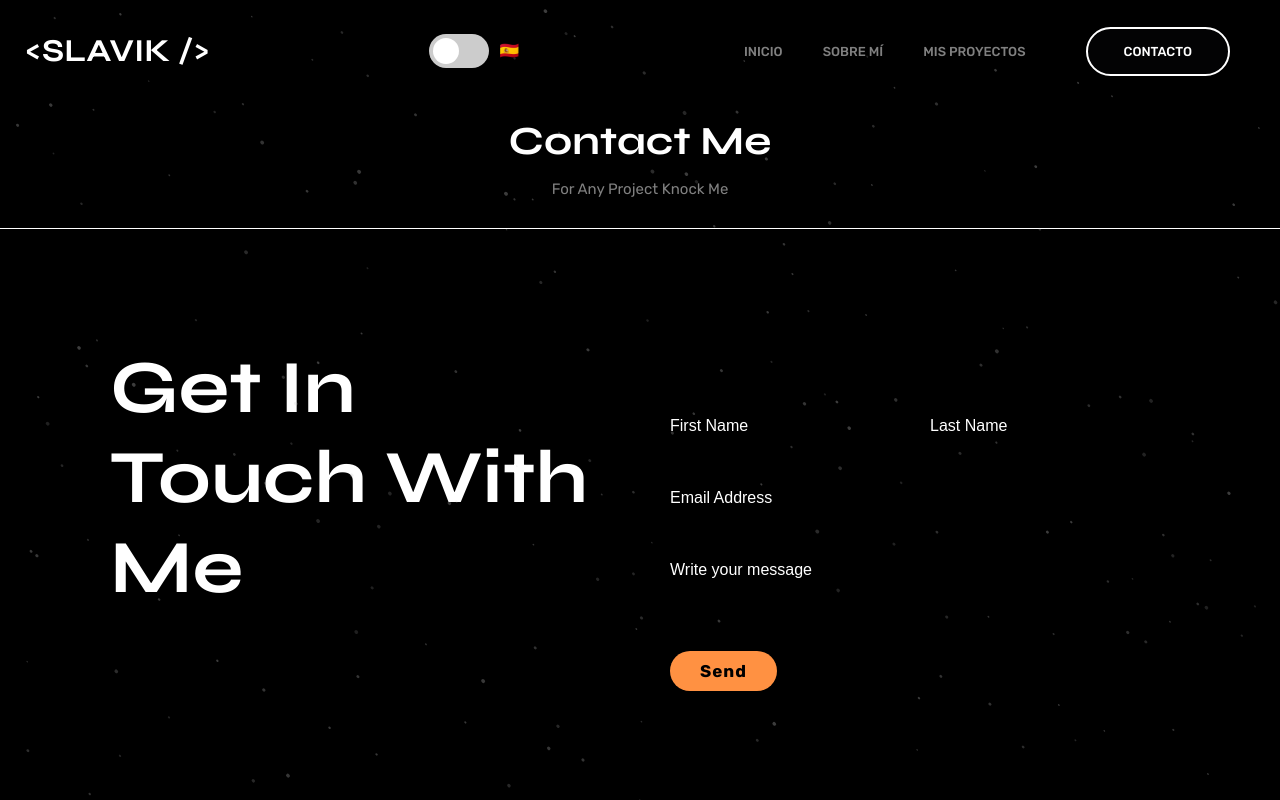
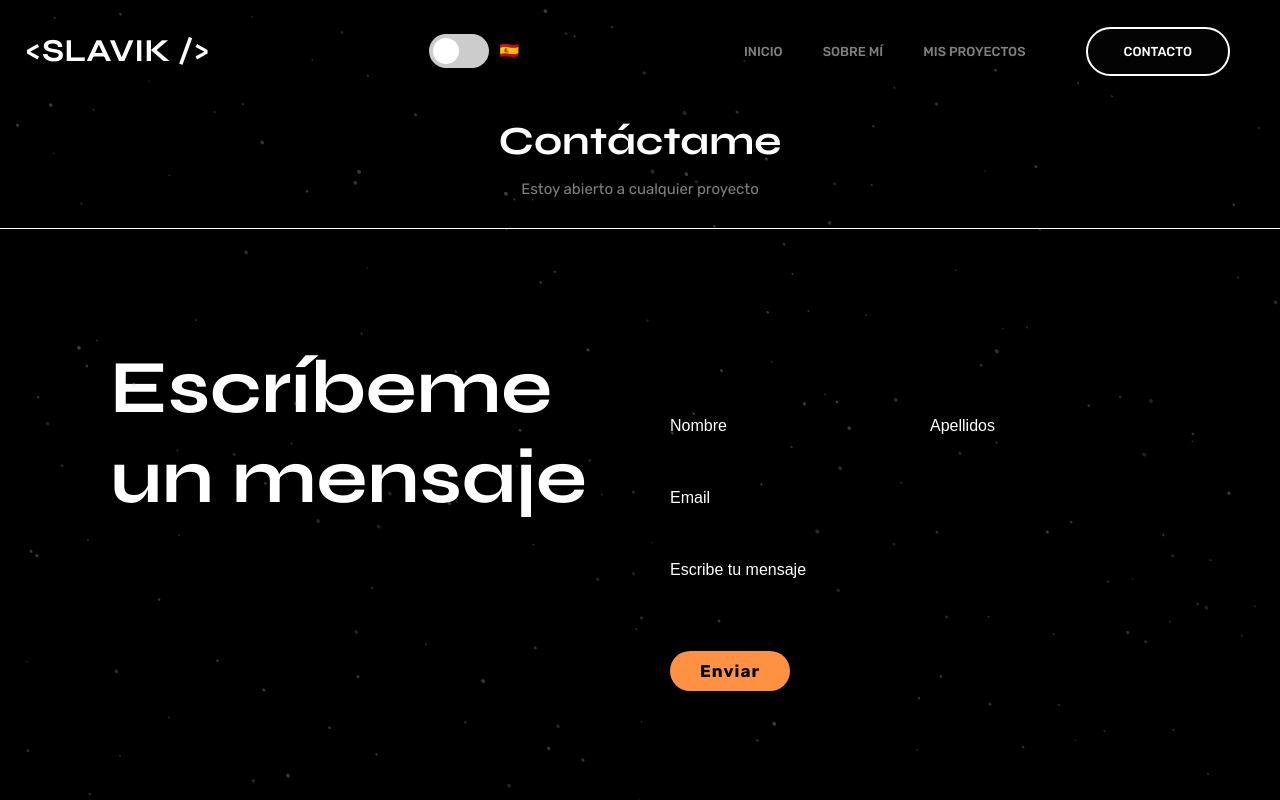
Before and after one commit to SlavikBlxt4/portfolio, a React (Create React App) app: page /contact in a window 1280 px wide. Built offline with nearby package versions, Linux system fonts and the light colour scheme.

Commit message:
traduccion

```diff
--- a/src/App.css
+++ b/src/App.css
@@ -42,7 +42,7 @@ canvas {
 }
 
 .content h2{
-    margin-bottom: 90px;
+    margin-bottom: 50px;
     font-family: 'Syne', sans-serif;
     font-size: 56px;
 }
--- a/src/paginas/Contact.js
+++ b/src/paginas/Contact.js
@@ -1,7 +1,12 @@
 import React from 'react';
 import { useState } from 'react';
+import { useTranslation } from "react-i18next";
+
+
+
 
 function ContactForm() {
+  const { t, i18n } = useTranslation("global");
     const [formData, setFormData] = useState({
     firstName: '',
     lastName: '',
@@ -45,25 +50,25 @@ function ContactForm() {
 
   return (
     <div className="container">
-      <div className="text">Get In Touch With Me</div>
+    <div className="text">{t('contact.title')}</div>
       <form onSubmit={handleSubmit}>
         <div className="form-row">
           <div className="input-data">
             <input type="text" name="firstName" value={formData.firstName} onChange={handleChange} required />
             <div className="underline"></div>
-            <label htmlFor="firstName">First Name</label>
+            <label htmlFor="firstName">{t('contact.form.name')}</label>
           </div>
           <div className="input-data">
             <input type="text" name="lastName" value={formData.lastName} onChange={handleChange} required />
             <div className="underline"></div>
-            <label htmlFor="lastName">Last Name</label>
+            <label htmlFor="lastName">{t('contact.form.lastname')}</label>
           </div>
         </div>
         <div className="form-row">
           <div className="input-data">
             <input type="text" name="emailAddress" value={formData.emailAddress} onChange={handleChange} required />
             <div className="underline"></div>
-            <label htmlFor="emailAddress">Email Address</label>
+            <label htmlFor="emailAddress">{t('contact.form.email')}</label>
           </div>
         </div>
         <div className="form-row">
@@ -71,13 +76,13 @@ function ContactForm() {
             <textarea rows="8" cols="80" name="message" value={formData.message} onChange={handleChange} required></textarea>
             <br />
             <div className="underline"></div>
-            <label htmlFor="message">Write your message</label>
+          <label htmlFor="message">{t('contact.form.message')}</label>
           </div>
         </div>
         <div className="form-row submit-btn">
           <div className="input-data-button">
             <div className="inner"></div>
-            <input type="submit" className="send-button" value="Send" />
+            <input type="submit" className="send-button" value={t('contact.form.send')} />
           </div>
         </div>
       </form>
@@ -89,11 +94,12 @@ function ContactForm() {
 
 
 const Contact = () => {
+  const { t, i18n } = useTranslation("global");
     return (
         <div className='content-contact'>
             <div className='contact-title-class'>
-                <h1>Contact Me</h1>
-                <p>For Any Project Knock Me</p>
+              <h1>{t('contact.contactme')}</h1>
+              <p>{t('contact.submessage')}</p>
                 <div style={{ height: '0.2px', backgroundColor: 'white', margin: '20px 0' }}></div>
             </div>
             <div className='form-class'>
--- a/src/paginas/Start.js
+++ b/src/paginas/Start.js
@@ -31,7 +31,7 @@ const Start = () => {
         <span className="typing-cursor"></span> {/* Apply the 'typing-cursor' class to the span */}
       </h1>
       <Link to="/home">
-        <button className={showButton ? "discover-button show" : "discover-button"}>Discover more →</button>
+        <button className={showButton ? "discover-button show" : "discover-button"}>{t("start.button")}</button>
       </Link>
     </div>
   );
--- a/src/translations/en/global.json
+++ b/src/translations/en/global.json
@@ -7,6 +7,39 @@
     },
 
     "start":{
-        "message": "Welcome to my portfolio! Let me present myself"
+        "message": "Welcome to my portfolio! Let me present myself",
+        "button": "Discover more →"
+    },
+
+    "home":{
+        "aboutme": "About me",
+        "description-pc": "I am Viacheslav Iftodii, and I'm a student in a Higher Degree in Multiplatform Application Development at the San Valero School. My passion for knowing how systems work inside has led me to develop a certain curiosity in the world of programming, and above all, in cybersecurity. However, I also enjoy programming applications or web pages, among other things. Above all, I love challenges, I feel the need to improve a little every day in every way, including the knowledge and learning of all technologies. In short, my goal is to be better than yesterday.",
+        "description-mobile": "My name is Viacheslav Iftodii. As a student at San Valero Center, I'm passionate about understanding system functionality, programming, and cybersecurity. I love challenges and aim for continuous improvement in all aspects of technology, striving to be better each day.",
+        "aboutme-button": "Find out more about me",
+        "cv-button": "Download my CV",
+        "mytechstack": "My Tech Stack",
+        "java-desc": "Leveraging Java's versatility, I specialize in crafting robust server-side solutions that ensure optimal functionality and user experiences.",
+        "html-desc": "As a Full-Stack developer, I am able to create web structures that ensure your website is well structured and easily readable.",
+        "css-desc": "I specialize in creating beautiful, intuitive styles that make your website or application stand out.",
+        "react-desc": "I am well versed in the React framework, and I have experience with state management, routing, and server-side rendering.",
+        "typescript-desc": "As an experienced back-end developer, I provide web development services that encompass architecting and implementing robust server-side solutions.",
+        "javascript-desc": "As a skilled back-end developer, my proficiency extends to JavaScript, enabling me to create dynamic and responsive web applications.",
+        "bash-desc": "My proficiency in Bash extends to creating efficient scripts for deployment, system maintenance, and task automation.",
+        "git-desc": "My command of Git allows me to efficiently manage and track changes across the codebase, ensuring smooth collaboration and version control in development projects.",
+        "aws-desc": "I adeptly navigate the AWS ecosystem to optimize web application deployment and scalability, architecting robust and secure cloud solutions."
+    },
+
+    "contact":{
+        "contactme": "Contact Me",
+        "submessage": "For Any Project Knock Me",
+        "title": "Get in Touch With Me",
+
+        "form":{
+            "name": "First Name",
+            "lastname": "Last Name",
+            "email": "Email Adress",
+            "message": "Write your message",
+            "send": "Send"
+        }
     }
 }
--- a/src/translations/es/global.json
+++ b/src/translations/es/global.json
@@ -7,6 +7,41 @@
     },
 
     "start":{
-        "message": "¡Bienvenido a mi portafolio! Permíteme presentarme"
+        "message": "¡Bienvenido a mi portafolio! Permíteme presentarme",
+        "button": "Descubrir más →"
+    },
+
+    "home":{
+        "aboutme": "Sobre Mí",
+        "description-pc": "Soy Viacheslav Iftodii, y soy estudiante del Grado Superior en Desarrollo de Aplicaciones Multiplataforma en el Colegio San Valero. Mi pasión por saber cómo funcionan los sistemas por dentro me ha llevado a desarrollar cierta curiosidad por el mundo de la programación, y sobre todo, por la ciberseguridad. Sin embargo, también disfruto programando aplicaciones o páginas web, entre otras cosas. Sobre todo me encantan los retos, siento la necesidad de mejorar un poco cada día en todos los sentidos, incluido el conocimiento y aprendizaje de todas las tecnologías. En definitiva, mi objetivo es ser mejor que ayer.",
+        "description-mobile": "Mi nombre es Viacheslav Iftodii. Como estudiante del Centro San Valero, me apasiona comprender la funcionalidad, la programación y la ciberseguridad de los sistemas. Me encantan los desafíos y busco la mejora continua en todos los aspectos de la tecnología, esforzándome por ser mejor cada día.",
+        "aboutme-button": "Conóceme más a fondo",
+        "cv-button": "Descargar CV",
+        "mytechstack": "Mi Tech Stack",
+        "java-desc": "Aprovechando la versatilidad de Java, me especializo en la creación de soluciones sólidas del lado del servidor que garantizan una funcionalidad y una experiencia de usuario óptimas.",
+        "html-desc": "Como desarrollador Full-Stack, puedo crear estructuras web que garanticen que su sitio web esté bien estructurado y sea fácilmente legible.",
+        "css-desc": "Me especializo en crear estilos hermosos e intuitivos que hacen que su sitio web o aplicación se destaque.",
+        "react-desc": "Conozco bien el mundo de React y tengo experiencia con la gestión del estado, el enrutamiento y la representación del lado del servidor.",
+        "typescript-desc": "Como desarrollador back-end experimentado, proporciono servicios de desarrollo web que abarcan la arquitectura y la implementación de soluciones sólidas del lado del servidor.",
+        "javascript-desc": "Como desarrollador back-end experto, mi dominio se extiende a JavaScript, lo que me permite crear aplicaciones web dinámicas y responsivas.",
+        "bash-desc": "Mi dominio de Bash se extiende a la creación de scripts eficientes para la implementación, el mantenimiento del sistema y la automatización de tareas.",
+        "git-desc": "Mi dominio de Git me permite gestionar y realizar un seguimiento eficiente de los cambios en todo el código base, lo que garantiza una colaboración fluida y un control de versiones en proyectos de desarrollo.",
+        "aws-desc": "Navego hábilmente por el ecosistema de AWS para optimizar la implementación y la escalabilidad de aplicaciones web, diseñando soluciones en la nube sólidas y seguras."
+
+    },
+
+    "contact":{
+        "contactme": "Contáctame",
+        "submessage": "Estoy abierto a cualquier proyecto",
+        "title": "Escríbeme un mensaje",
+
+        "form":{
+            "name": "Nombre",
+            "lastname": "Apellidos",
+            "email": "Email",
+            "message": "Escribe tu mensaje",
+            "send": "Enviar"
+        }
     }
+
 }
```
Also changed, not shown: src/paginas/Main.js (+17 -15 lines).
